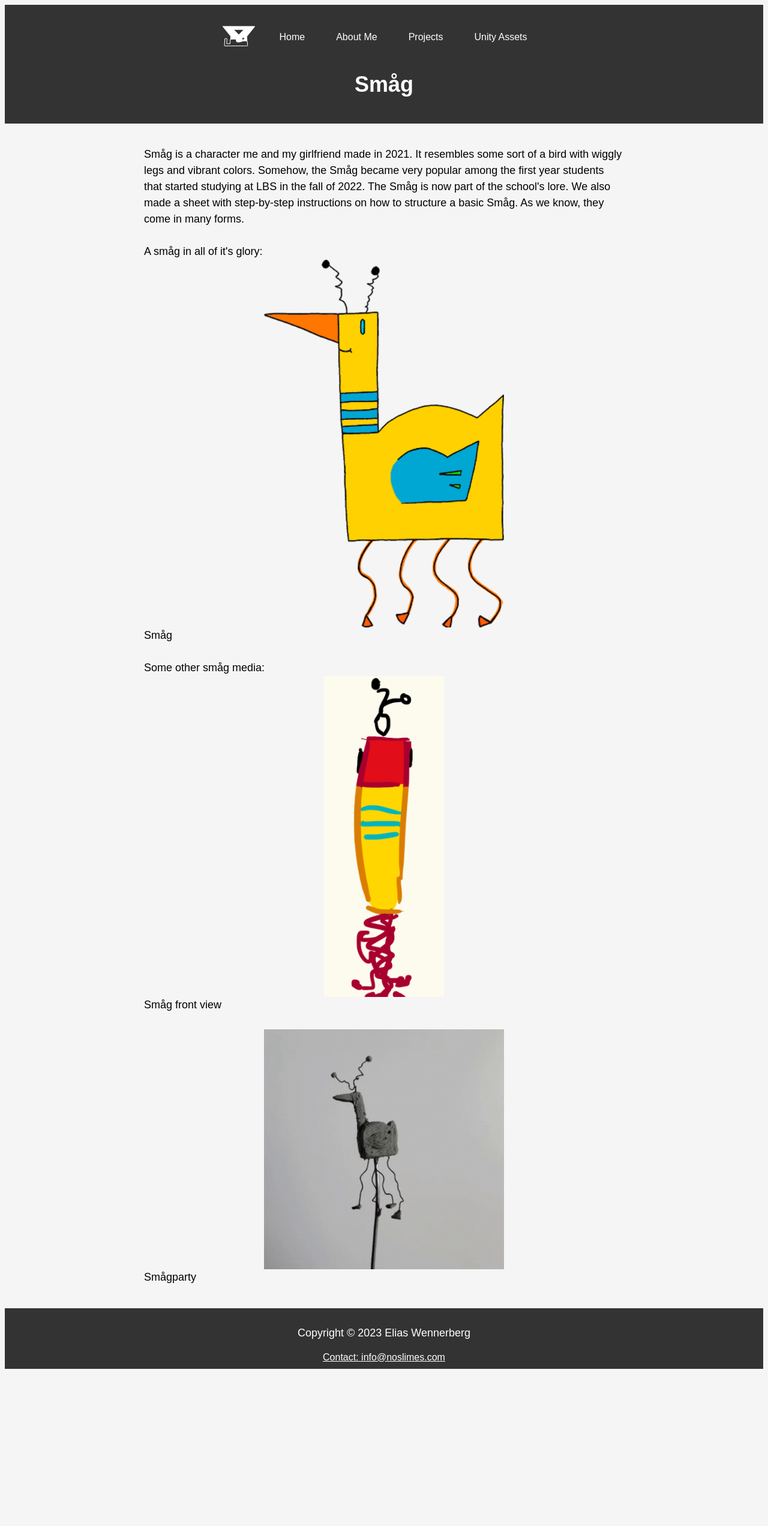
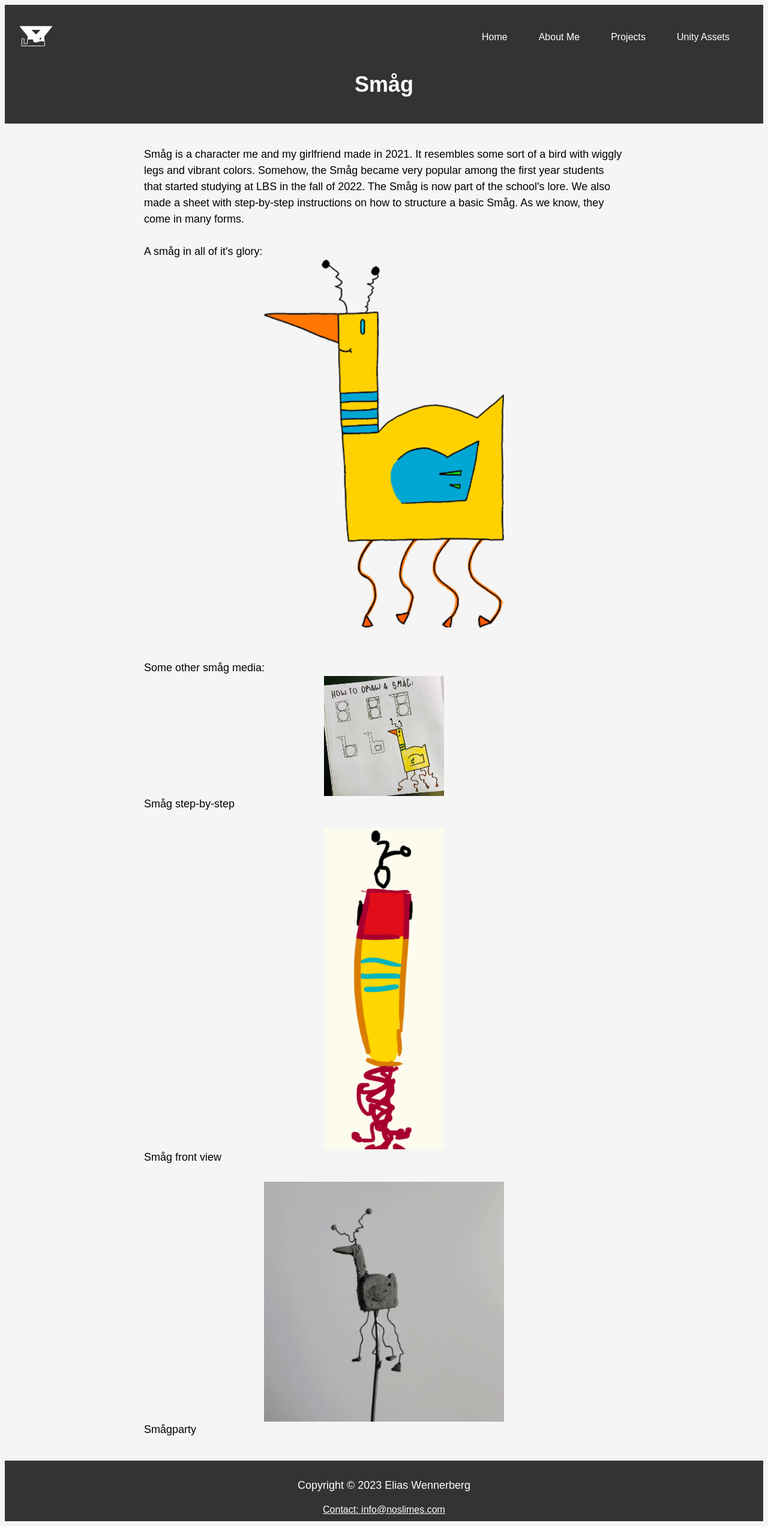
Before and after one commit to NoSlimes/noslimes.github.io, a PHP site: the page made by projects/småg.html in a window 1280 px wide. Shown: the whole page at 60% size. Before the commit the page ends 2282 px from the top, so only its background shows below. Run offline with PHP 8.4, Linux system fonts and the light colour scheme.

Commit message:
smag_step

```diff
--- a/projects/småg.html
+++ b/projects/småg.html
@@ -21,9 +21,11 @@
             <br><br>
             A småg in all of it's glory:
             <img class="centerimg" src="/files/images/smag.png" alt="Småg" width="400px">
-            Småg
             <br><br>
             Some other småg media:
+            <img class="centerimg" src="/files/images/projects/småg/smag_step-by-step.png" alt="Småg front" width="200px">
+            Småg step-by-step
+            <br><br>
             <img class="centerimg" src="/files/images/projects/småg/smag_front.png" alt="Småg front" width="200px">
             Småg front view
             <br><br>
--- a/style.css
+++ b/style.css
@@ -144,9 +144,10 @@ footer {
 
 .logo-container {
   display: flex;
-  justify-content: center;
+  justify-content: flex-start;
   align-items: center;
-}
+  margin-right: auto;
+  }
 
 .logo-container img {
   height: 64px;
```
Also changed, not shown: files/images/projects/småg/smag_step-by-step.png (added).
